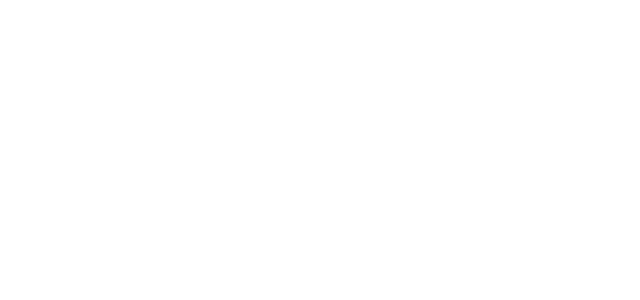
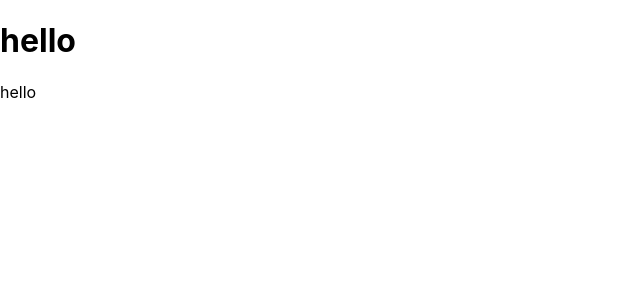
Before and after one commit to Shad-Islam/React-Practice, a React (Create React App) app: page / in a window 1280 px wide. Shown: the top 300 px of the page, without its empty margins (0-640 px from the left). Built offline with nearby package versions, Linux system fonts and the light colour scheme.

Commit message:
Add branch 3

```diff
--- a/src/App.js
+++ b/src/App.js
@@ -1,7 +1,12 @@
 import "./App.css";
+import Test from "./components/TestComponent";
 
 function App() {
-  return <></>;
+  return (
+    <>
+      <Test />
+    </>
+  );
 }
 
 export default App;
--- /dev/null
+++ b/src/components/TestComponent.jsx
@@ -0,0 +1,10 @@
+function Test() {
+  return (
+    <>
+      <h1>hello</h1>
+      <p>hello</p>
+    </>
+  );
+}
+
+export default Test;
```
